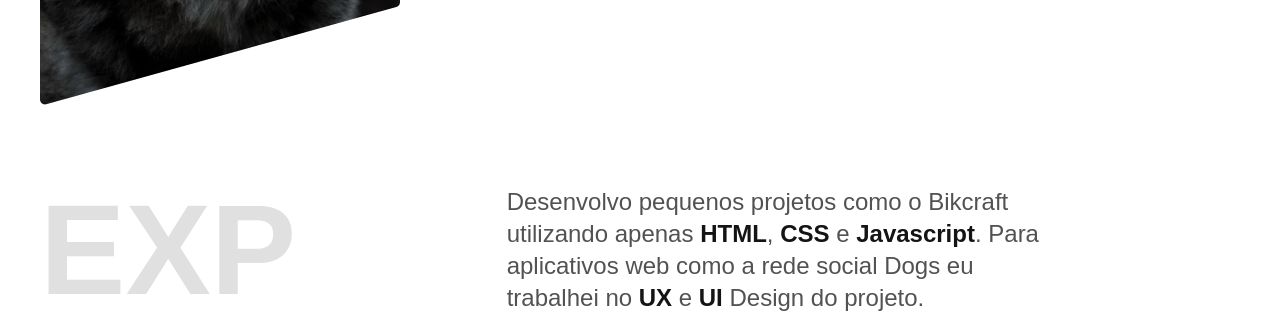
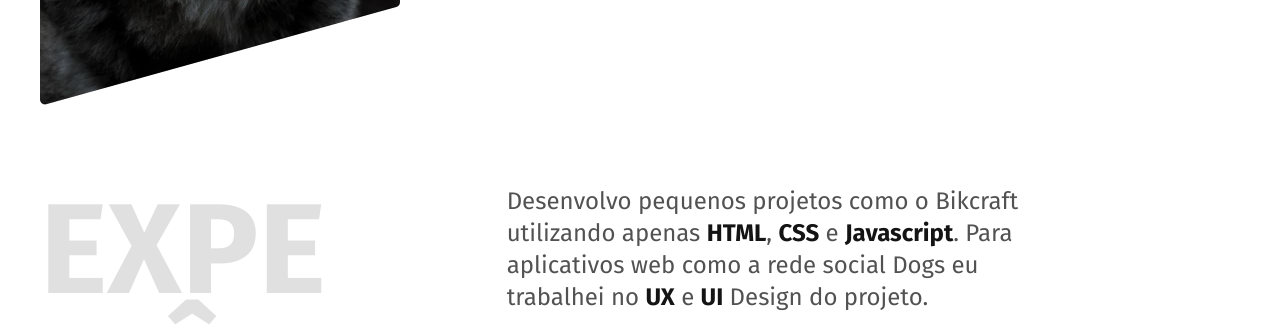
Before and after one commit to jaycamargo/jaycamargo.github.io, a plain HTML site: page index.html in a window 1280 px wide. Shown: the part 577-907 px from the top of the page. Drawn offline with Linux system fonts and the light colour scheme.

Commit message:
google fonts

```diff
--- a/index.html
+++ b/index.html
@@ -8,6 +8,10 @@
   <meta name="description" content="Desenvolvedor Front End & UX/UI Designer Localizao no Rio de Janeiro">
   <link rel="stylesheet" href="./css/style.css">
   <link rel="icon" href="./favicon.svg" type="image/svg+xml">
+
+  <link rel="preconnect" href="https://fonts.googleapis.com">
+  <link rel="preconnect" href="https://fonts.gstatic.com" crossorigin>
+  <link href="https://fonts.googleapis.com/css2?family=Fira+Sans:wght@400;700&family=Merriweather:ital,wght@1,900&display=swap" rel="stylesheet">
 </head>
 
 <body>
```
